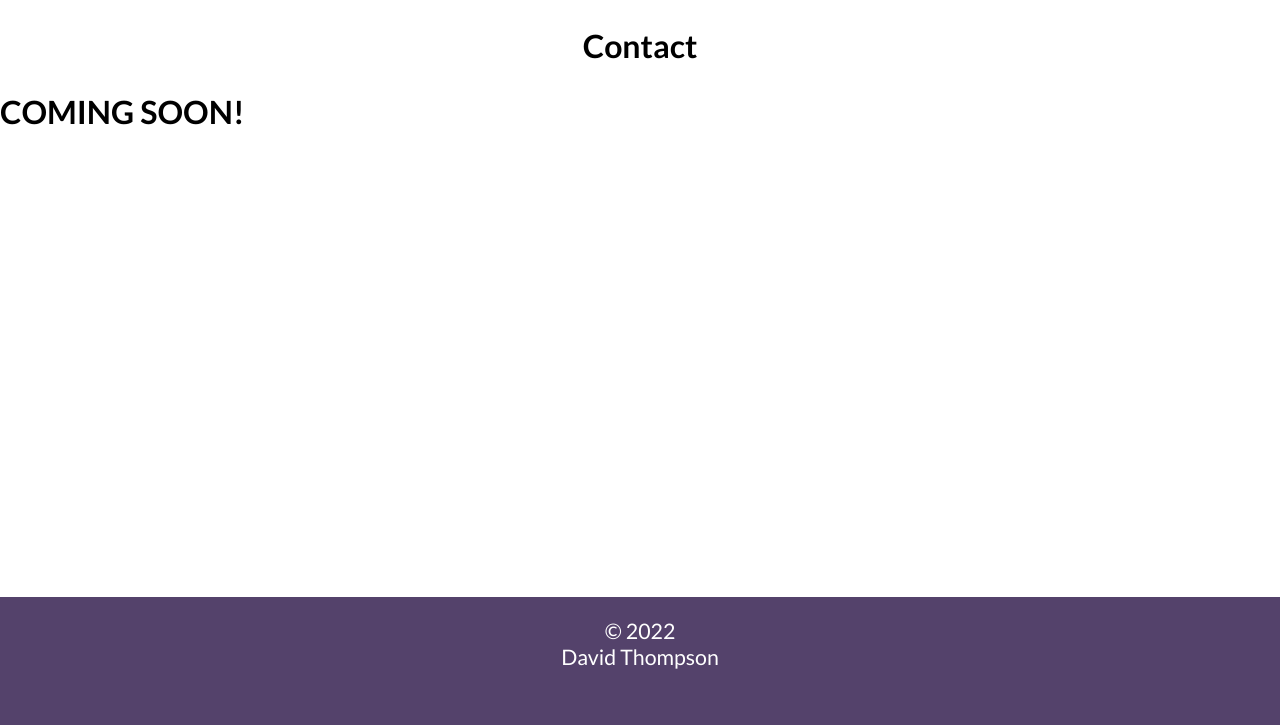
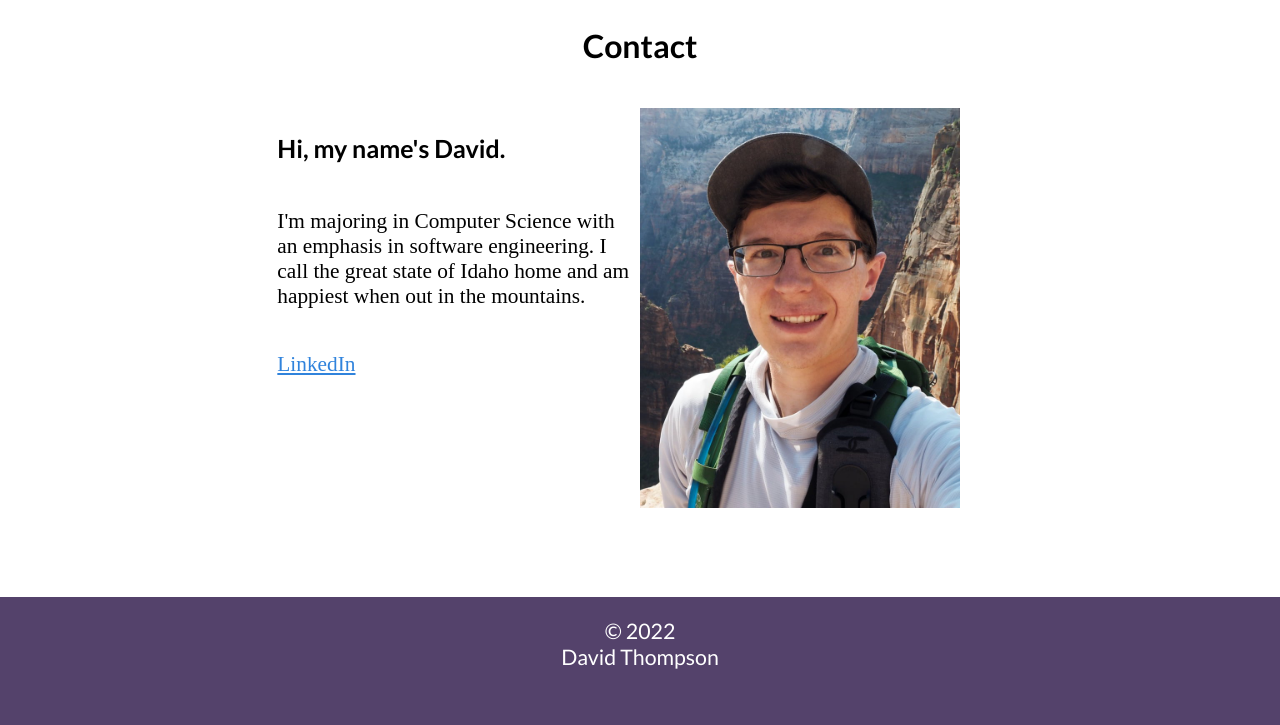
Before and after one commit to matkatd/NewPortfolio, a PHP site: page /pages/contact.html in a window 1280 px wide. Shown: the part 75-800 px from the top of the page. Run offline with PHP 8.4, Linux system fonts and the light colour scheme.

Commit message:
made contact page

```diff
--- a/src/pages/contact.html
+++ b/src/pages/contact.html
@@ -47,8 +47,26 @@
     </nav>
     <main>
       <h2 class="grid-page">Contact</h2>
-
-      <h2>COMING SOON!</h2>
+      <div class="contact-body">
+        <div class="contact-text">
+          <h3>Hi, my name's David.</h3>
+          <p>
+            I'm majoring in Computer Science with an emphasis in software
+            engineering. I call the great state of Idaho home and am happiest
+            when out in the mountains.
+          </p>
+          <p>
+            <a href="https://www.linkedin.com/in/david-thompson-569459210/"
+              >LinkedIn</a
+            >
+          </p>
+        </div>
+        <img
+          class="portrait"
+          src="../res/david.jpg"
+          alt="Photo of David Thompson"
+        />
+      </div>
     </main>
     <footer>
       <p>
--- a/src/styles/main.css
+++ b/src/styles/main.css
@@ -245,6 +245,32 @@ h2.grid-page {
   max-width: 70ch;
 }
 
+.portrait {
+  width: 15rem;
+  height: auto;
+}
+
+.contact-body {
+  display: grid;
+  grid-template-columns: 50% 50%;
+  width: 60vw;
+  margin: 2em auto;
+  /* gap: 2rem; */
+}
+
+.contact-text {
+  display: flex;
+  flex-direction: column;
+  margin-left: 1em;
+  align-items: start;
+}
+
+.contact-text p,
+.contact-text h3 {
+  text-align: left;
+  /* width: 20rem; */
+}
+
 @media only screen and (max-width: 1100px) {
   html {
     font-size: 14pt;
```
Also changed, not shown: src/res/david.jpg (added).
